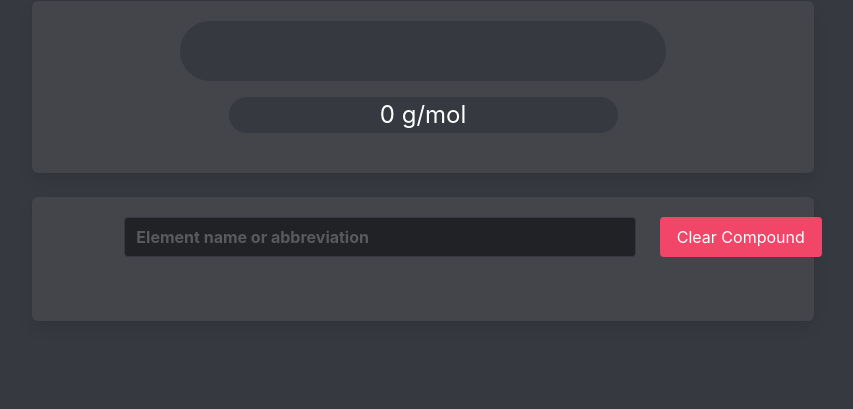
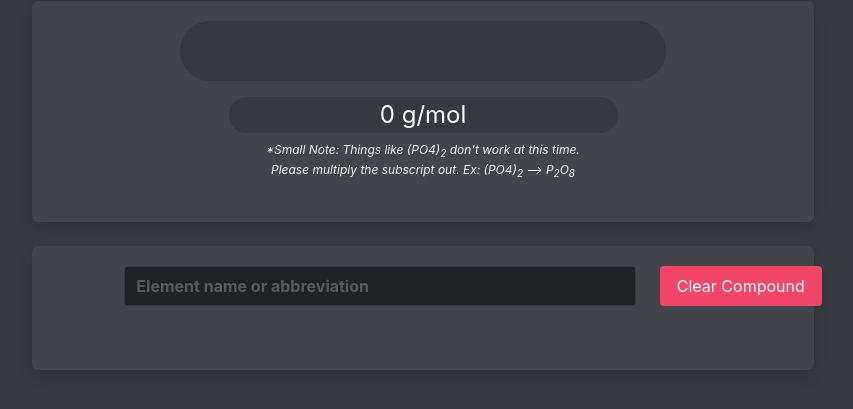
Before and after one commit to nerdYkiD72/Molar-Boy, a plain HTML site: page index.html in a window 1280 px wide. Shown: the part 107-516 px from the top of the page, without its empty margins (217-1070 px from the left). Drawn offline with nearby package versions, Linux system fonts and the light colour scheme.

Commit message:
Added Small note to clarify no groups can be made

```diff
--- a/index.html
+++ b/index.html
@@ -35,6 +35,11 @@
 
                             <div class="compound-mass is-size-4">
                                 <h1 id="compound-mass">g/mol</h1>
+
+                            </div>
+                            <div class="has-text-light has-text-centered is-italic is-size-7 mt-2">
+                                <p>*Small Note: Things like (PO4)<sub>2</sub> don't work at this time.</p>
+                                <p>Please multiply the subscript out. Ex: (PO4)<sub>2</sub> --> P<sub>2</sub>O<sub>8</sub></p>
                             </div>
 
                         </div>
```
